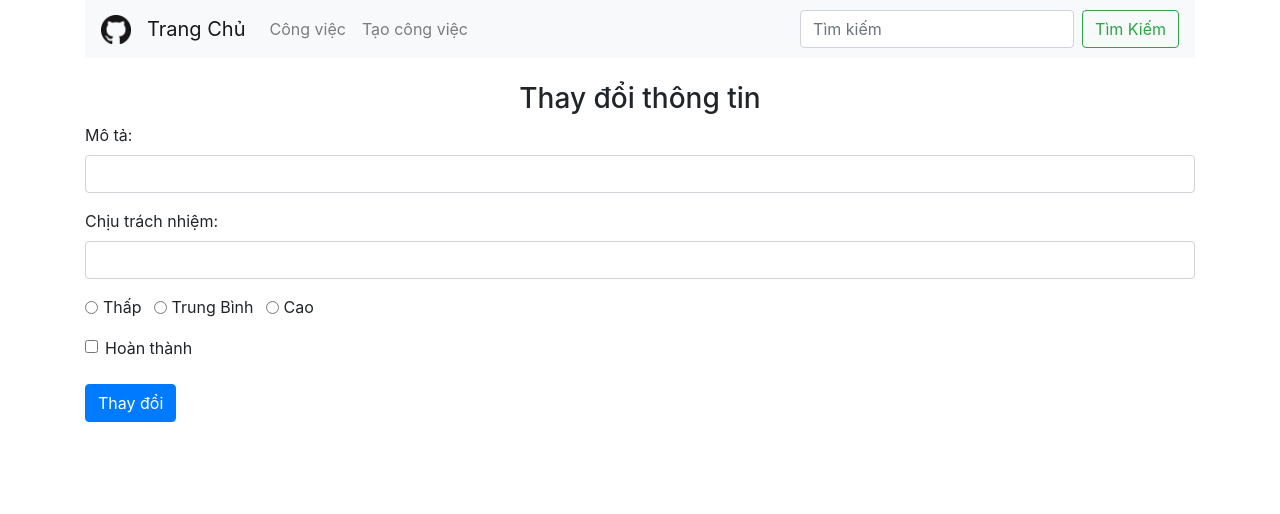
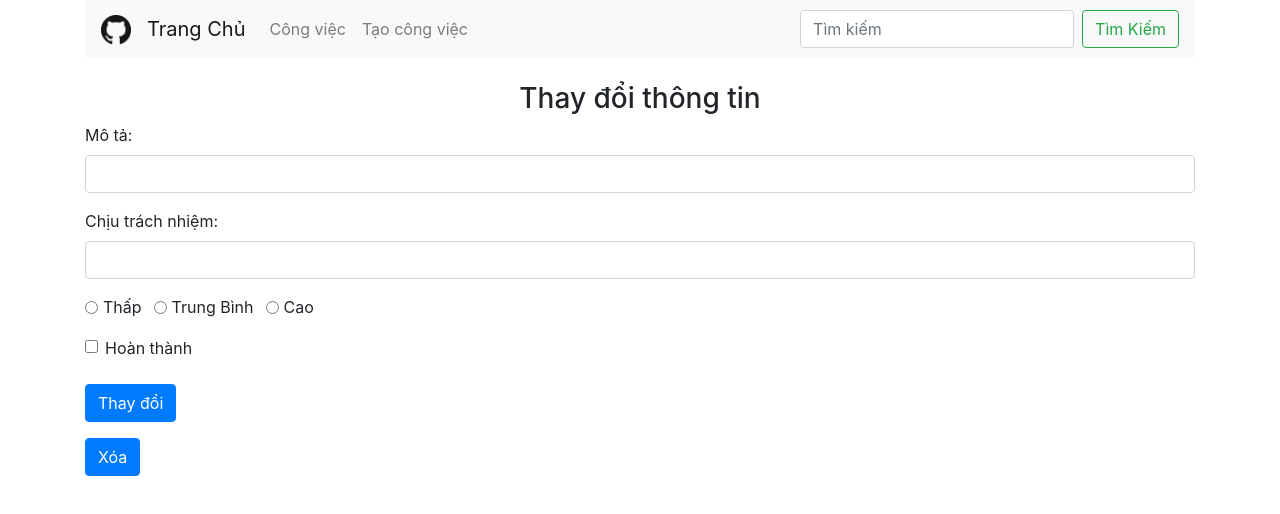
Before and after one commit to chopbk/mern-stack-todo-app, a React (Create React App) app in the folder client/: page /edit/1 in a window 1280 px wide. Shown: the top 514 px of the page. Built offline with nearby package versions, Linux system fonts and the light colour scheme; no server answers.

Commit message:
add ui for delete todo reactjs

```diff
--- a/client/src/App.js
+++ b/client/src/App.js
@@ -3,7 +3,6 @@ import { BrowserRouter as Router, Route, Link } from "react-router-dom";
 import "bootstrap/dist/css/bootstrap.min.css";
 import CreateTodo from "./components/create-todo.component";
 import EditTodo from "./components/edit-todo.component";
-//import TodosList from "./components/todos-list.component";
 import TodosList from "./components/todos-list.component";
 
 import logo from "./logo.png";
--- a/client/src/components/edit-todo.component.js
+++ b/client/src/components/edit-todo.component.js
@@ -11,6 +11,7 @@ export default class EditTodo extends Component {
         this.onChangeTodoPriority = this.onChangeTodoPriority.bind(this);
         this.onChangeTodoCompleted = this.onChangeTodoCompleted.bind(this);
         this.onSubmit = this.onSubmit.bind(this);
+        this.onClick = this.onClick.bind(this);
 
         this.state = {
             todo_description: '',
@@ -73,7 +74,13 @@ export default class EditTodo extends Component {
 
         this.props.history.push('/');
     }
+    onClick(e) {
+        e.preventDefault();
+        axios.delete('http://localhost:4000/todos/update/' + this.props.match.params.id)
+            .then(res => console.log(res.data));
 
+        this.props.history.push('/');
+    }
     render() {
         return (
             <div>
@@ -150,6 +157,9 @@ export default class EditTodo extends Component {
                     <div className="form-group">
                         <input type="submit" value="Thay đổi" className="btn btn-primary" />
                     </div>
+                    <div>
+                        <button onClick={this.onClick} type="button" className="btn btn-primary"> Xóa </button>
+                    </div>
                 </form>
             </div>
         )
```
